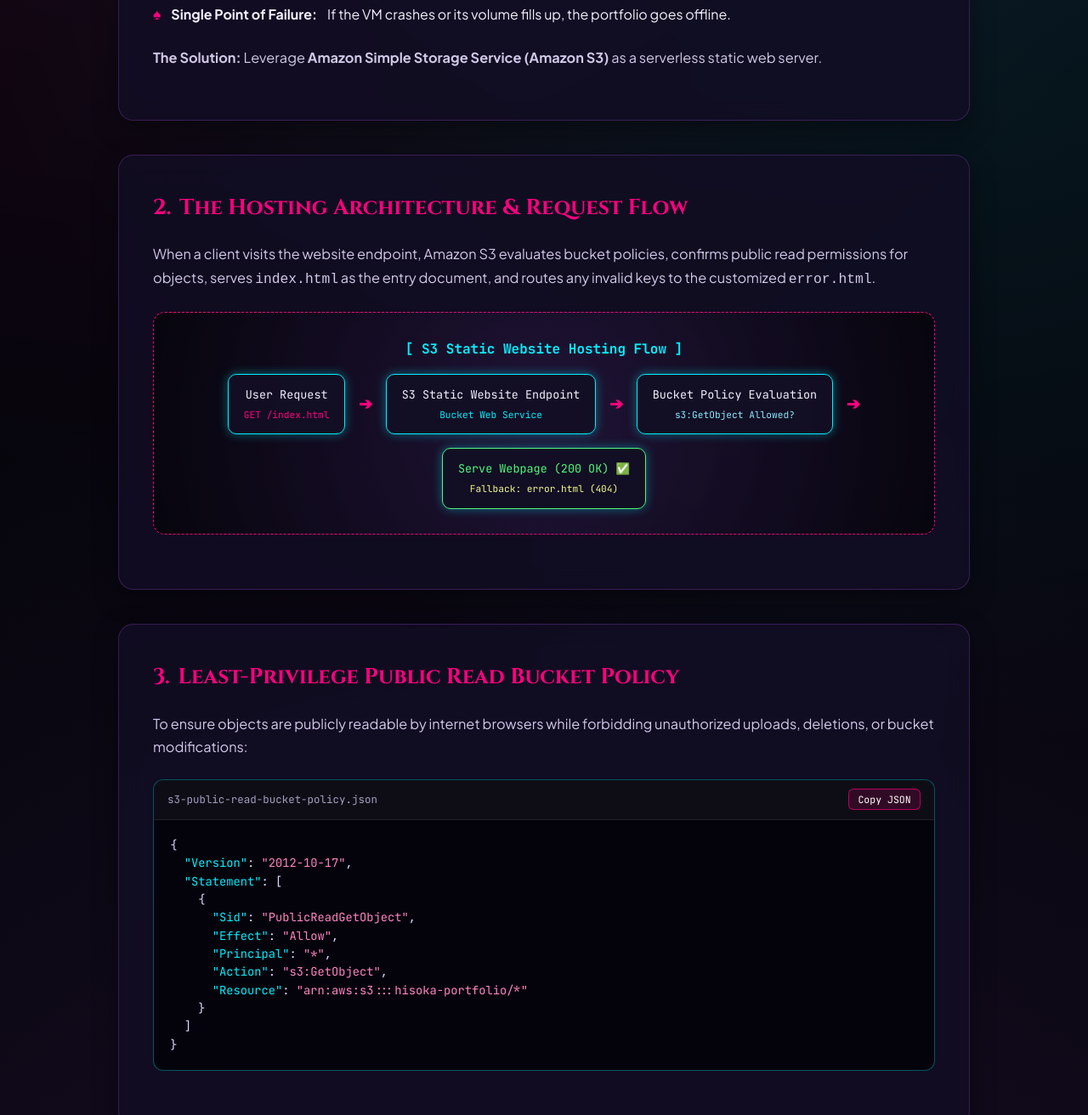
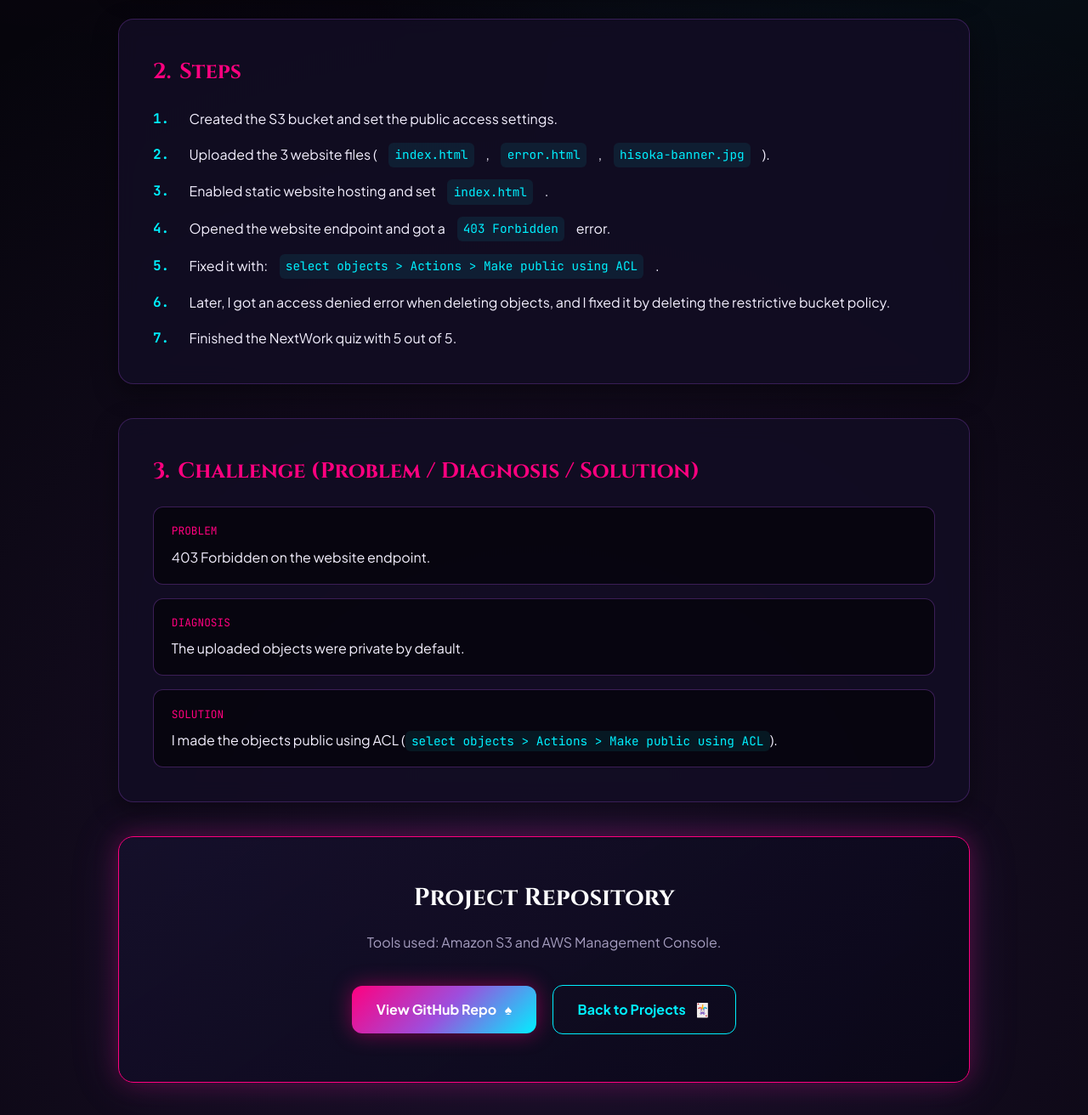
Before and after one commit to ibrahim-a-elsayed-eng/nextwork-s3-hisoka-portfolio, a plain HTML site: page projects/aws-s3-hosting.html in a window 1280 px wide. Shown: the part 1488-2800 px from the top of the page at 85% size. Drawn offline with Linux system fonts and the light colour scheme.

Commit message:
Rewrite S3 project card and page using real NextWork notes

```diff
--- a/projects/aws-s3-hosting.html
+++ b/projects/aws-s3-hosting.html
@@ -3,8 +3,8 @@
 <head>
   <meta charset="UTF-8" />
   <meta name="viewport" content="width=device-width, initial-scale=1.0" />
-  <meta name="description" content="AWS S3 Static Website Hosting & Custom Bucket Policy Case Study by Ibrahim Ahmed | Cloud Engineer & Tech Magician" />
-  <title>AWS S3 Static Hosting Case Study | Ibrahim Ahmed</title>
+  <meta name="description" content="Hosting a Static Website on Amazon S3 (NextWork project) by Ibrahim Ahmed" />
+  <title>Hosting a Static Website on Amazon S3 | Ibrahim Ahmed</title>
   <link rel="preconnect" href="https://fonts.googleapis.com" />
   <link rel="preconnect" href="https://fonts.gstatic.com" crossorigin />
   <link href="https://fonts.googleapis.com/css2?family=Cinzel:wght@600;700;800&family=JetBrains+Mono:wght@400;500;700&family=Plus+Jakarta+Sans:wght@400;500;600;700&display=swap" rel="stylesheet" />
@@ -193,9 +193,10 @@
     }
 
     .spec-value {
-      font-size: 1.15rem;
+      font-size: 1.05rem;
       font-weight: 700;
       color: var(--electric-blue);
+      word-break: break-word;
     }
 
     .section-card {
@@ -228,7 +229,7 @@
       list-style: none;
       display: grid;
       gap: 0.85rem;
-      margin-bottom: 1.5rem;
+      margin-bottom: 1rem;
     }
 
     .feature-list li {
@@ -245,89 +246,56 @@
       line-height: 1.5;
     }
 
-    .code-box {
-      background: rgba(5, 4, 12, 0.95);
-      border: 1px solid rgba(0, 240, 255, 0.35);
-      border-radius: var(--radius-md);
-      overflow: hidden;
-      margin: 1.5rem 0;
+    .steps-list {
+      list-style: none;
+      display: grid;
+      gap: 0.9rem;
+      counter-reset: step-counter;
     }
 
-    .code-header {
+    .steps-list li {
+      counter-increment: step-counter;
       display: flex;
-      justify-content: space-between;
-      align-items: center;
-      padding: 0.65rem 1rem;
-      background: rgba(255, 255, 255, 0.04);
-      border-bottom: 1px solid rgba(255, 255, 255, 0.08);
-      font-family: 'JetBrains Mono', monospace;
-      font-size: 0.78rem;
-      color: var(--text-muted);
+      align-items: flex-start;
+      gap: 0.85rem;
+      color: var(--text-main);
     }
 
-    .copy-btn {
-      background: rgba(255, 0, 127, 0.15);
-      border: 1px solid var(--border-neon);
-      color: #fff;
-      padding: 0.25rem 0.65rem;
-      border-radius: 6px;
-      font-size: 0.72rem;
-      cursor: pointer;
-      font-family: inherit;
-      transition: var(--transition);
+    .steps-list li::before {
+      content: counter(step-counter) ".";
+      font-family: 'JetBrains Mono', monospace;
+      font-weight: 700;
+      color: var(--electric-blue);
+      min-width: 1.8rem;
     }
 
-    .copy-btn:hover {
-      background: var(--magenta);
+    code {
+      font-family: 'JetBrains Mono', monospace;
+      font-size: 0.9em;
+      color: var(--electric-blue);
+      background: rgba(0, 240, 255, 0.08);
+      padding: 0.15rem 0.45rem;
+      border-radius: 6px;
     }
 
-    pre code {
-      display: block;
-      padding: 1.2rem;
-      font-family: 'JetBrains Mono', monospace;
-      font-size: 0.86rem;
-      color: #e2d9ff;
-      overflow-x: auto;
-      line-height: 1.55;
+    .challenge-grid {
+      display: grid;
+      gap: 1rem;
     }
 
-    .code-comment { color: #7f74a2; }
-    .code-key { color: var(--electric-blue); }
-    .code-str { color: #ff85c1; }
-
-    .flow-diagram {
-      background: radial-gradient(circle at center, rgba(157, 78, 221, 0.12), rgba(6, 5, 12, 0.9));
-      border: 1px dashed var(--magenta);
-      border-radius: 14px;
-      padding: 1.8rem;
-      margin: 1.5rem 0;
-      text-align: center;
-      font-family: 'JetBrains Mono', monospace;
+    .challenge-item {
+      background: rgba(5, 4, 12, 0.8);
+      border: 1px solid rgba(157, 78, 221, 0.35);
+      border-radius: var(--radius-md);
+      padding: 1.1rem 1.3rem;
     }
 
-    .flow-steps {
-      display: flex;
-      flex-wrap: wrap;
-      align-items: center;
-      justify-content: center;
-      gap: 1rem;
-      margin-top: 1rem;
-    }
-
-    .flow-node {
-      background: rgba(18, 14, 36, 0.95);
-      border: 1px solid var(--electric-blue);
-      padding: 0.75rem 1.1rem;
-      border-radius: 10px;
-      color: var(--text-main);
-      font-size: 0.84rem;
-      box-shadow: 0 0 12px var(--blue-glow);
-    }
-
-    .flow-arrow {
+    .challenge-label {
+      font-family: 'JetBrains Mono', monospace;
+      font-size: 0.8rem;
       color: var(--magenta);
-      font-size: 1.2rem;
-      font-weight: 700;
+      text-transform: uppercase;
+      margin-bottom: 0.35rem;
     }
 
     .cta-box {
@@ -384,8 +352,6 @@
 
     @media (max-width: 768px) {
       .section-card { padding: 1.6rem 1.2rem; }
-      .flow-steps { flex-direction: column; }
-      .flow-arrow { transform: rotate(90deg); }
     }
   </style>
 </head>
@@ -402,142 +368,94 @@
 
   <main>
     <section class="hero-case">
-      <div class="eyebrow">♠ Cloud Infrastructure &amp; Storage Architecture ♦</div>
-      <h1 class="case-title">AWS S3 Static Website Hosting &amp; Security Policy</h1>
+      <div class="eyebrow">♠ NextWork Project // Amazon S3 ♦</div>
+      <h1 class="case-title">Hosting a Static Website on Amazon S3</h1>
       <p class="case-subtitle">
-        Deploying a zero-maintenance, globally resilient static portfolio on Amazon S3 with automated error handling, least-privilege public access, and 99.999999999% durability.
+        I hosted a static website on Amazon S3 using the AWS console.
       </p>
     </section>
 
     <div class="banner-wrapper">
-      <img src="../hisoka-banner.jpg" alt="AWS S3 Static Website Hosting Banner with Hisoka" class="banner-img" />
+      <img src="../hisoka-banner.jpg" alt="Hosting a Static Website on Amazon S3 Banner" class="banner-img" />
     </div>
 
     <div class="specs-grid">
       <div class="spec-card">
-        <div class="spec-label">Target Architecture</div>
-        <div class="spec-value">Serverless Static Hosting</div>
+        <div class="spec-label">S3 Bucket</div>
+        <div class="spec-value">nextwork-website-hisoka-portfolio</div>
       </div>
       <div class="spec-card">
-        <div class="spec-label">Core AWS Service</div>
-        <div class="spec-value">Amazon S3 + IAM Policies</div>
+        <div class="spec-label">AWS Region</div>
+        <div class="spec-value">eu-north-1</div>
       </div>
       <div class="spec-card">
-        <div class="spec-label">Data Durability</div>
-        <div class="spec-value">11 9's (99.999999999%)</div>
+        <div class="spec-label">Website Files</div>
+        <div class="spec-value">3 Files (211.3 KB)</div>
       </div>
       <div class="spec-card">
-        <div class="spec-label">Operational Cost</div>
-        <div class="spec-value">Near-Zero ($0.01 - $0.50/mo)</div>
+        <div class="spec-label">Tools</div>
+        <div class="spec-value">Amazon S3 &amp; AWS Console</div>
       </div>
     </div>
 
-    <!-- Section 1: The Problem -->
+    <!-- Section 1: What I Built -->
     <section class="section-card">
-      <h2><span>1.</span> The Engineering Problem: Costly Servers vs Static Needs</h2>
-      <p>
-        Hosting personal portfolios or documentation websites on standard virtual machines (e.g. AWS EC2, DigitalOcean Droplets) introduces unnecessary overhead:
-      </p>
+      <h2><span>1.</span> What I Built</h2>
       <ul class="feature-list">
-        <li><strong>Continuous Running Cost:</strong> Paying \$5 to \$20 every month for an idle server with underutilized CPU and RAM.</li>
-        <li><strong>Security Maintenance:</strong> Regularly patching OS vulnerabilities, configuring firewalls, and managing SSH keys.</li>
-        <li><strong>Single Point of Failure:</strong> If the VM crashes or its volume fills up, the portfolio goes offline.</li>
+        <li>An S3 bucket named <code>nextwork-website-hisoka-portfolio</code> in <code>eu-north-1</code>.</li>
+        <li>Uploaded 3 website files (211.3 KB): <code>index.html</code>, <code>error.html</code>, <code>hisoka-banner.jpg</code>.</li>
+        <li>Enabled static website hosting with <code>index.html</code> as the index document.</li>
       </ul>
-      <p>
-        <strong>The Solution:</strong> Leverage <strong>Amazon Simple Storage Service (Amazon S3)</strong> as a serverless static web server.
-      </p>
     </section>
 
-    <!-- Section 2: Architecture Flow -->
+    <!-- Section 2: Steps -->
     <section class="section-card">
-      <h2><span>2.</span> The Hosting Architecture &amp; Request Flow</h2>
-      <p>
-        When a client visits the website endpoint, Amazon S3 evaluates bucket policies, confirms public read permissions for objects, serves <code>index.html</code> as the entry document, and routes any invalid keys to the customized <code>error.html</code>.
-      </p>
+      <h2><span>2.</span> Steps</h2>
+      <ol class="steps-list">
+        <li>Created the S3 bucket and set the public access settings.</li>
+        <li>Uploaded the 3 website files (<code>index.html</code>, <code>error.html</code>, <code>hisoka-banner.jpg</code>).</li>
+        <li>Enabled static website hosting and set <code>index.html</code>.</li>
+        <li>Opened the website endpoint and got a <code>403 Forbidden</code> error.</li>
+        <li>Fixed it with: <code>select objects &gt; Actions &gt; Make public using ACL</code>.</li>
+        <li>Later, I got an access denied error when deleting objects, and I fixed it by deleting the restrictive bucket policy.</li>
+        <li>Finished the NextWork quiz with 5 out of 5.</li>
+      </ol>
+    </section>
 
-      <div class="flow-diagram">
-        <div style="color: var(--electric-blue); font-weight: 700; margin-bottom: 0.5rem;">[ S3 Static Website Hosting Flow ]</div>
-        <div class="flow-steps">
-          <div class="flow-node">User Request<br><small style="color: var(--magenta);">GET /index.html</small></div>
-          <span class="flow-arrow">➔</span>
-          <div class="flow-node">S3 Static Website Endpoint<br><small style="color: #00f0ff;">Bucket Web Service</small></div>
-          <span class="flow-arrow">➔</span>
-          <div class="flow-node">Bucket Policy Evaluation<br><small style="color: #8be9fd;">s3:GetObject Allowed?</small></div>
-          <span class="flow-arrow">➔</span>
-          <div class="flow-node" style="border-color: #50fa7b; color: #50fa7b;">Serve Webpage (200 OK) ✅<br><small style="color: #f1fa8c;">Fallback: error.html (404)</small></div>
+    <!-- Section 3: Challenge -->
+    <section class="section-card">
+      <h2><span>3.</span> Challenge (Problem / Diagnosis / Solution)</h2>
+      <div class="challenge-grid">
+        <div class="challenge-item">
+          <div class="challenge-label">Problem</div>
+          <div>403 Forbidden on the website endpoint.</div>
+        </div>
+        <div class="challenge-item">
+          <div class="challenge-label">Diagnosis</div>
+          <div>The uploaded objects were private by default.</div>
+        </div>
+        <div class="challenge-item">
+          <div class="challenge-label">Solution</div>
+          <div>I made the objects public using ACL (<code>select objects &gt; Actions &gt; Make public using ACL</code>).</div>
         </div>
       </div>
     </section>
 
-    <!-- Section 3: Bucket Policy -->
-    <section class="section-card">
-      <h2><span>3.</span> Least-Privilege Public Read Bucket Policy</h2>
-      <p>
-        To ensure objects are publicly readable by internet browsers while forbidding unauthorized uploads, deletions, or bucket modifications:
-      </p>
-
-      <div class="code-box">
-        <div class="code-header">
-          <span>s3-public-read-bucket-policy.json</span>
-          <button class="copy-btn" id="copy-policy-btn" type="button">Copy JSON</button>
-        </div>
-        <pre><code id="policy-code">{
-  <span class="code-key">"Version"</span>: <span class="code-str">"2012-10-17"</span>,
-  <span class="code-key">"Statement"</span>: [
-    {
-      <span class="code-key">"Sid"</span>: <span class="code-str">"PublicReadGetObject"</span>,
-      <span class="code-key">"Effect"</span>: <span class="code-str">"Allow"</span>,
-      <span class="code-key">"Principal"</span>: <span class="code-str">"*"</span>,
-      <span class="code-key">"Action"</span>: <span class="code-str">"s3:GetObject"</span>,
-      <span class="code-key">"Resource"</span>: <span class="code-str">"arn:aws:s3:::hisoka-portfolio/*"</span>
-    }
-  ]
-}</code></pre>
-      </div>
-    </section>
-
-    <!-- Section 4: CLI Deployment Workflow -->
-    <section class="section-card">
-      <h2><span>4.</span> Automated Deployment Workflow via AWS CLI</h2>
-      <p>
-        The entire portfolio deployment is managed with idempotent AWS CLI commands, enabling quick updates without manual AWS Management Console clicks:
-      </p>
-
-      <div class="code-box">
-        <div class="code-header"><span>AWS CLI Commands</span></div>
-        <pre><code><span class="code-comment"># 1. Enable Static Website Hosting on S3 Bucket</span>
-aws s3 website s3://hisoka-portfolio/ \
-  --index-document index.html \
-  --error-document error.html
-
-<span class="code-comment"># 2. Disable S3 Block Public Access for website hosting</span>
-aws s3api put-public-access-block \
-  --bucket hisoka-portfolio \
-  --public-access-block-configuration "BlockPublicPolicy=false,RestrictPublicBuckets=false"
-
-<span class="code-comment"># 3. Synchronize local files to the bucket with content type headers</span>
-aws s3 sync . s3://hisoka-portfolio/ \
-  --exclude ".git/*" \
-  --exclude "*.md" \
-  --delete</code></pre>
-      </div>
-    </section>
-
-    <!-- Call to action -->
+    <!-- Links -->
     <div class="cta-box">
       <h3 style="font-family: 'Cinzel', serif; font-size: 1.8rem; margin-bottom: 0.8rem; color: #fff;">
-        Need Serverless &amp; Cloud Migration?
+        Project Repository
       </h3>
       <p style="color: var(--text-muted); max-width: 620px; margin: 0 auto 1.8rem;">
-        Let's build highly durable, low-cost serverless architectures on AWS with zero server management overhead.
+        Tools used: Amazon S3 and AWS Management Console.
       </p>
       <div>
-        <a href="https://github.com/ibrahim-a-elsayed-eng" target="_blank" rel="noopener noreferrer" class="btn-action btn-primary">
-          <span>View GitHub Profile</span>
+        <a href="https://github.com/ibrahim-a-elsayed-eng/nextwork-s3-hisoka-portfolio" target="_blank" rel="noopener noreferrer" class="btn-action btn-primary">
+          <span>View GitHub Repo</span>
           <span>♠</span>
         </a>
-        <a href="../index.html#contact" class="btn-action btn-outline">
-          <span>Summon / Contact Ibrahim</span>
+        <a href="../index.html#projects" class="btn-action btn-outline">
+          <span>Back to Projects</span>
           <span>🃏</span>
         </a>
       </div>
@@ -549,17 +467,5 @@ aws s3 sync . s3://hisoka-portfolio/ \
     <p>&copy; 2026 <strong>Ibrahim Ahmed</strong> — Cloud Engineer &amp; Tech Magician. Hosted on GitHub Pages.</p>
   </footer>
 
-  <script>
-    const copyBtn = document.getElementById('copy-policy-btn');
-    if (copyBtn) {
-      copyBtn.addEventListener('click', () => {
-        const text = document.getElementById('policy-code').innerText;
-        navigator.clipboard.writeText(text).then(() => {
-          copyBtn.textContent = 'Copied! 🃏';
-          setTimeout(() => copyBtn.textContent = 'Copy JSON', 2200);
-        });
-      });
-    }
-  </script>
 </body>
 </html>
```
Also changed, not shown: index.html (+30 -30 lines).
